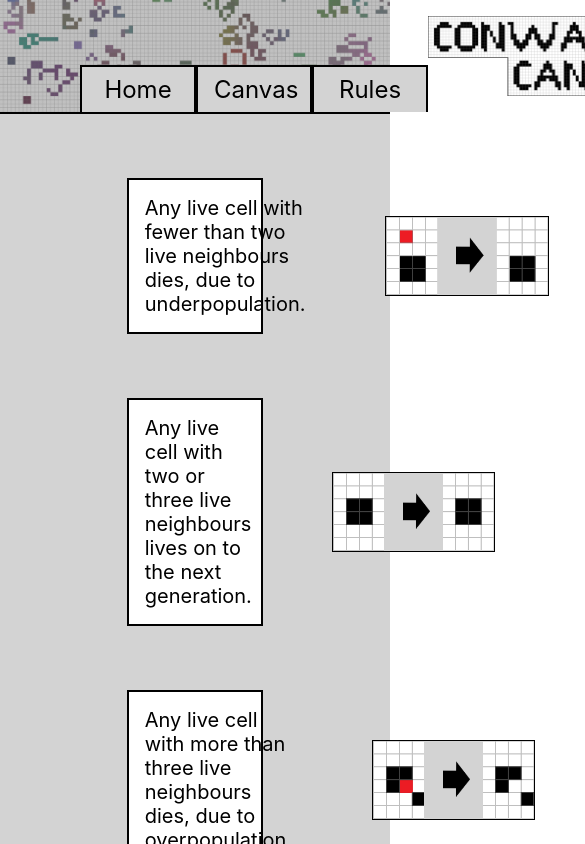
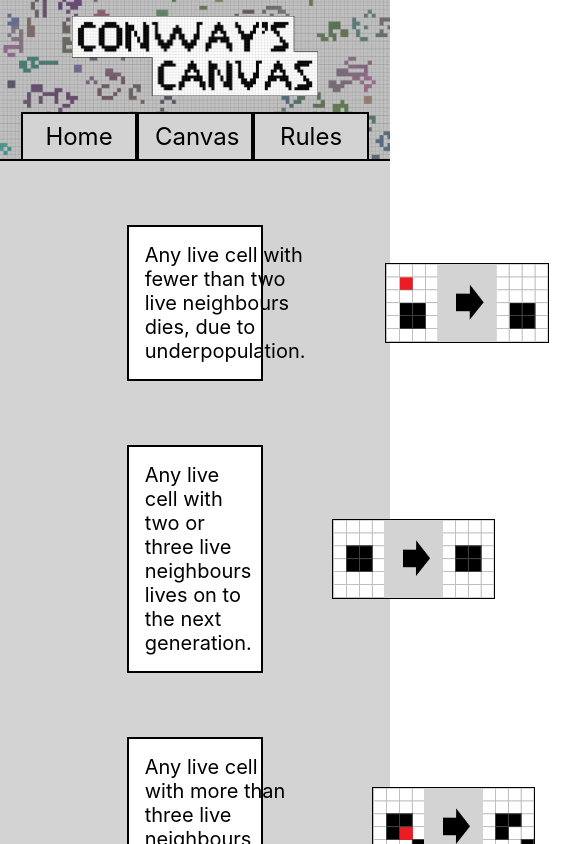
Before and after one commit to lizmeks/conways-canvas, a React (Create React App) app: page /rules in a window 390 px wide. Shown: the top 844 px of the page, 585 px wide, since content can reach past the window. Built offline with nearby package versions, Linux system fonts and the light colour scheme.

Commit message:
added header mobile css

```diff
--- a/src/components/PageHeader/PageHeader.scss
+++ b/src/components/PageHeader/PageHeader.scss
@@ -1,7 +1,9 @@
+@use '../../styles/mixins' as *;
+
 .header {
   display: flex;
-  justify-content: space-between;
-  align-items: flex-end;
+  flex-direction: column-reverse;
+  align-items: center;
   width: 100%;
   background-color: lightgray;
   background-image:
@@ -12,6 +14,12 @@
   background-repeat: no-repeat;
   padding: 1rem 5rem 0 5rem;
   border-bottom: 2px solid black;
+
+  @include desktop {
+    flex-direction: row;
+    justify-content: space-between;
+    align-items: flex-end;
+  }
 
   &__logo {
     height: 5rem;
--- /dev/null
+++ b/src/styles/_mixins.scss
@@ -0,0 +1,13 @@
+//media queries
+
+@mixin tablet {
+  @media screen and (min-width: 768px) {
+    @content;
+  }
+}
+
+@mixin desktop {
+  @media screen and (min-width: 1280px) {
+    @content;
+  }
+}
```
